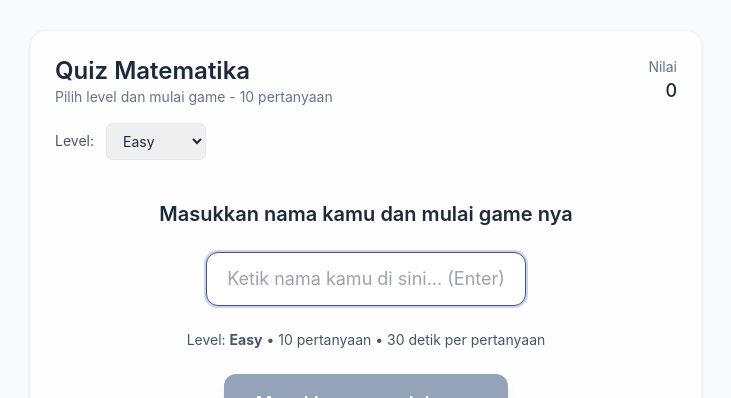
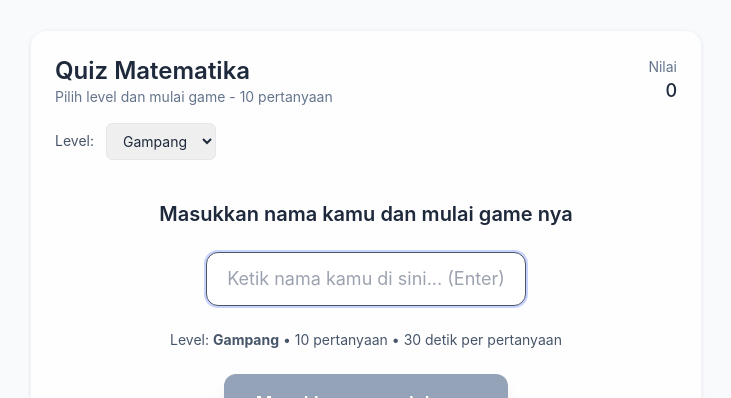
Before and after one commit to ayudhaa/math-quiz, a React (Vite) app: page / in a window 1280 px wide. Shown: the part 124-522 px from the top of the page, without its empty margins (274-1005 px from the left). Built offline with nearby package versions, Linux system fonts and the light colour scheme; what notiflix would draw is missing.

Commit message:
enhanced labeling level

```diff
--- a/src/App.jsx
+++ b/src/App.jsx
@@ -2,9 +2,9 @@ import React, { useEffect, useState, useCallback, useMemo, useRef } from 'react'
 import { Notify } from 'notiflix';
 
 const LEVELS = {
-  easy: {label: 'Easy', ops: ['+','-'], a:[1,20], b:[1,20], time:30, totalQuestions: 10},
-  medium: {label: 'Medium', ops: ['*','/'], a:[1,12], b:[1,12], time:30, totalQuestions: 10},
-  hard: {label: 'Hard', ops: ['+','-','*','/'], a:[1,100], b:[1,50], time:40, totalQuestions: 10},
+  gampang: {label: 'Gampang', ops: ['+','-'], a:[1,20], b:[1,20], time:30, totalQuestions: 10},
+  lumayan: {label: 'Lumayan', ops: ['*','/'], a:[1,12], b:[1,12], time:30, totalQuestions: 10},
+  susah: {label: 'Susah', ops: ['+','-','*','/'], a:[1,100], b:[1,50], time:40, totalQuestions: 10},
 }
 
 Notify.init({
@@ -99,8 +99,8 @@ const showAlert = (message, type = 'info') => {
 };
 
 export default function App(){
-  const [level, setLevel] = useState('easy')
-  const [question, setQuestion] = useState(() => generateQuestion('easy'))
+  const [level, setLevel] = useState('gampang')
+  const [question, setQuestion] = useState(() => generateQuestion('gampang'))
   const [selected, setSelected] = useState(null)
   const [score, setScore] = useState(0)
   const [qnum, setQnum] = useState(1)
```
